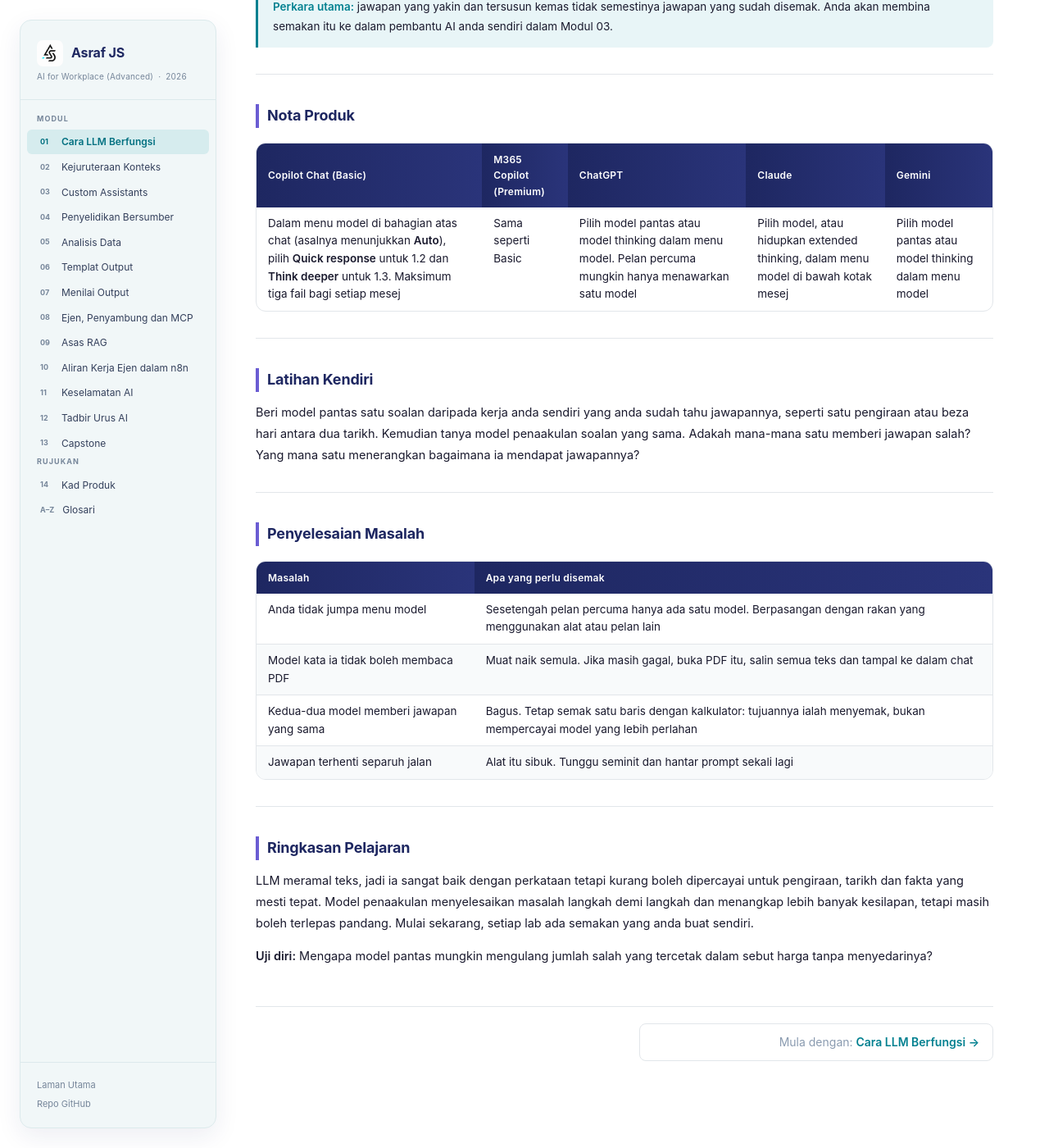
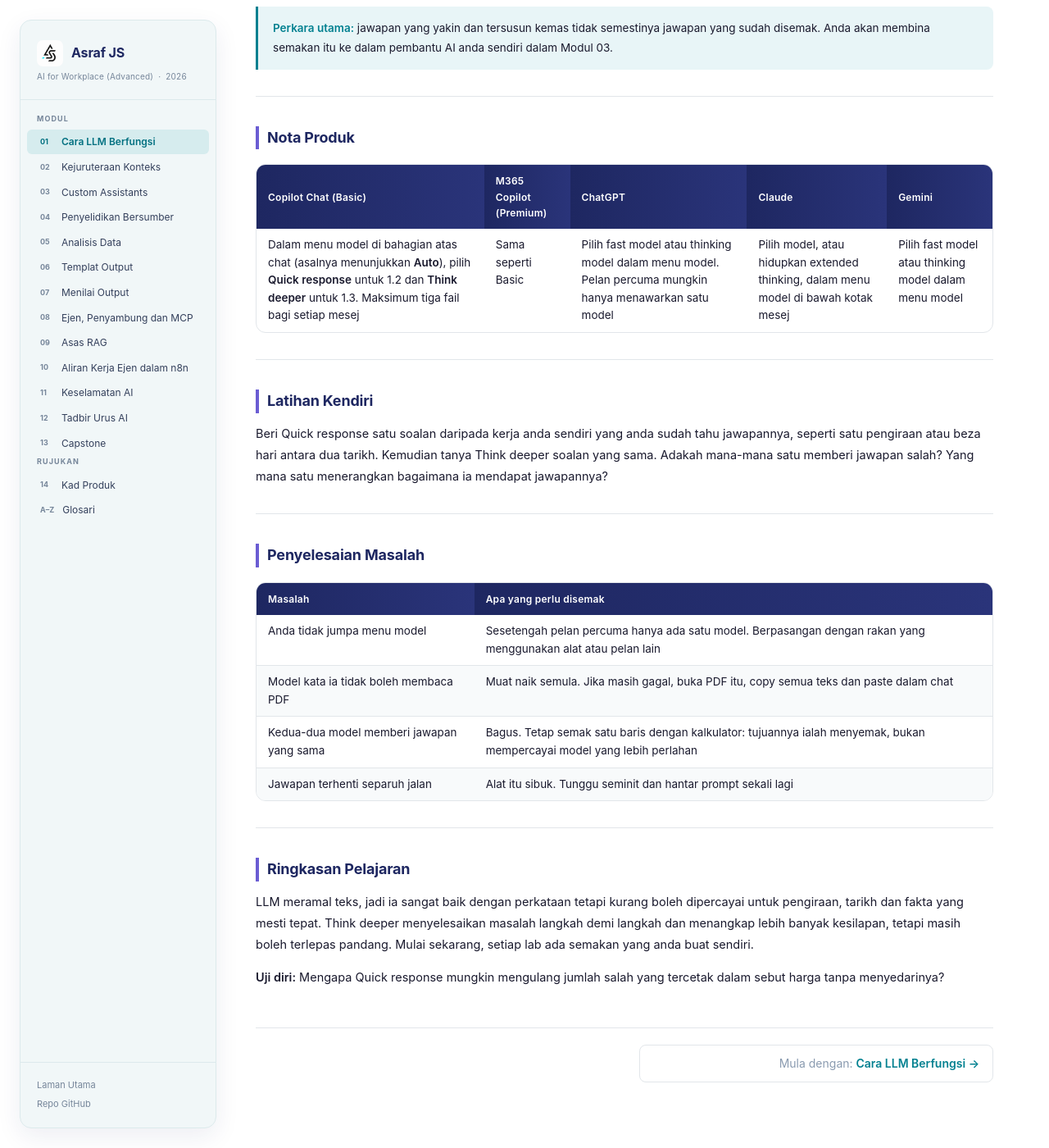
Before and after one commit to Asraf-JS/AI-for-Workplace-Advanced, a Jekyll site: the page built from ms/01-how-llms-behave/README.md, in a window 1280 px wide and 1400 px high, scrolled down 7954 px. Shown: the whole window at 82% size. Built offline with Jekyll 4.4.1, drawn with Linux system fonts in a browser that asks for light colours; our own code applies the rules of GitHub Pages for plain Markdown files; some of the changed text lies outside the part shown.

Commit message:
Use Quick response and Think deeper, and copy/paste, in the Malay pages
Co-Authored-By: Claude Opus 5.5 <noreply@anthropic.com>
Claude-Session: https://claude.ai/code/session_01F3jTzTeVDh4aZxEw8vbSHh

````diff
--- a/ms/01-how-llms-behave/README.md
+++ b/ms/01-how-llms-behave/README.md
@@ -6,7 +6,7 @@ Sebelum anda membina apa-apa, elok faham dahulu apa yang berlaku di dalam alat A
 
 **Anggaran masa:** 40 minit
 
-**Hasil anda:** Dua analisis bagi sebut harga yang sama, satu daripada model pantas dan satu daripada model penaakulan, serta nota ringkas tentang perbezaannya.
+**Hasil anda:** Dua analisis bagi sebut harga yang sama, satu daripada Quick response dan satu daripada Think deeper, serta nota ringkas tentang perbezaannya.
 
 ---
 
@@ -14,7 +14,7 @@ Sebelum anda membina apa-apa, elok faham dahulu apa yang berlaku di dalam alat A
 
 - Terangkan dengan bahasa mudah bagaimana model bahasa besar menghasilkan jawapan
 - Nyatakan mengapa prompt yang sama boleh memberi jawapan berbeza setiap kali
-- Bezakan model pantas dengan model penaakulan, dan bila hendak menggunakan setiap satu
+- Bezakan Quick response dengan Think deeper (fast model dan reasoning model), dan bila hendak menggunakan setiap satu
 - Namakan jenis kesilapan yang perlu disemak: aritmetik, tarikh dan butiran rekaan
 
 ---
@@ -42,7 +42,7 @@ Istilah baharu diterangkan dalam [glosari](../../14-product-cards/glossary.md) (
 
 **Mengapa jawapan berbeza.** Model memilih antara beberapa perkataan seterusnya yang mungkin, dengan sedikit unsur rawak. Jadi prompt yang sama boleh memberi jawapan berbeza setiap kali. Itu berguna semasa merangka teks, dan menjadi sebab untuk menyemak apa-apa yang mesti tepat.
 
-**Model pantas dan model penaakulan.** Model pantas menjawab serta-merta. Model penaakulan (reasoning, atau "thinking") menyelesaikan masalah langkah demi langkah sebelum menjawab. Ia lebih lambat, tetapi lebih banyak menangkap kesilapan dalam tugas seperti menyemak angka. Kebanyakan alat membenarkan anda memilih.
+**Quick response dan Think deeper.** Quick response ialah fast model: ia menjawab serta-merta. Think deeper ialah reasoning model (atau "thinking"): ia menyelesaikan masalah langkah demi langkah sebelum menjawab. Ia lebih lambat, tetapi lebih banyak menangkap kesilapan dalam tugas seperti menyemak angka. Ini nama pilihan dalam Copilot. Kebanyakan alat lain ada pilihan yang sama dengan nama berbeza (lihat Nota Produk).
 
 **Apa yang perlu disemak.** LLM kuat dalam membaca, meringkaskan dan menulis semula. Ia lebih lemah dalam aritmetik, tarikh, dan mengaku "saya tidak tahu". Ia juga boleh menyatakan sesuatu butiran dengan yakin walaupun butiran itu tiada dalam sumber. Setiap modul dalam kursus ini membina tabiat menyemak perkara-perkara ini.
 
@@ -76,13 +76,13 @@ Susunan katanya hampir pasti berbeza. Kedua-duanya tidak salah: model cuma memil
 
 ---
 
-## 1.2 Semak Sebut Harga dengan Model Pantas
+## 1.2 Semak Sebut Harga dengan Quick Response
 
-1. Mulakan new chat dan pilih model pantas ([kad produk](../../14-product-cards/) menunjukkan di mana).
+1. Mulakan new chat dan pilih **Quick response**, atau fast model dalam alat lain ([kad produk](../../14-product-cards/) menunjukkan di mana).
 
    ![New chat Copilot dengan Quick response dipilih dalam menu model di bahagian atas](../../01-how-llms-behave/images/01-04-start-new-chat-choose.png)
 
-   *Dalam Copilot, **Quick response** ialah pilihan pantas dalam menu model.*
+   *Dalam Copilot, **Quick response** ialah fast model dalam menu model.*
 2. Muat naik `rfq-2026-118.pdf` dan `quotation-duduk-selesa.pdf`.
 
    ![Menu tambah dibuka dengan Upload images and files diserlahkan, dan dua PDF dilampirkan dalam kotak mesej](../../01-how-llms-behave/images/01-05-upload-rfq-2026-118.png)
@@ -94,21 +94,21 @@ Susunan katanya hampir pasti berbeza. Kedua-duanya tidak salah: model cuma memil
    Saya bekerja di bahagian perolehan Sinar Maju Sdn Bhd. Saya telah memuat naik permintaan sebut harga kami (RFQ-2026-118) dan sebut harga daripada seorang pembekal. Ringkaskan sebut harga itu dalam lima poin: pembekal, grand total, tempoh sah, jaminan dan terma pembayaran. Kemudian beritahu saya dalam satu ayat sama ada sebut harga itu memenuhi RFQ.
    ```
 
-   ![Ringkasan lima poin model pantas bagi sebut harga Duduk Selesa, dengan baris grand total diserlahkan](../../01-how-llms-behave/images/01-06-send-prompt.png)
+   ![Ringkasan lima poin Quick response bagi sebut harga Duduk Selesa, dengan baris grand total diserlahkan](../../01-how-llms-behave/images/01-06-send-prompt.png)
 
-   *Ringkasan model pantas. Perhatikan grand total yang diberikannya.*
+   *Ringkasan Quick response. Perhatikan grand total yang diberikannya.*
 
 4. Catat grand total yang diberikan oleh model, dan sama ada model itu kata sebut harga memenuhi RFQ.
 
 ---
 
-## 1.3 Semak Sekali Lagi dengan Model Penaakulan
+## 1.3 Semak Sekali Lagi dengan Think Deeper
 
-1. Mulakan new chat dan tukar kepada model penaakulan (thinking).
+1. Mulakan new chat dan tukar kepada **Think deeper**, atau reasoning model (thinking) dalam alat lain.
 
    ![New chat Copilot dengan Think deeper dipilih dalam menu model](../../01-how-llms-behave/images/01-07-start-new-chat-switch.png)
 
-   *Dalam Copilot, **Think deeper** ialah pilihan penaakulan.*
+   *Dalam Copilot, **Think deeper** ialah reasoning model.*
 2. Muat naik dua fail yang sama.
 
    ![Dua PDF yang sama dilampirkan dalam kotak mesej chat Think deeper](../../01-how-llms-behave/images/01-08-upload-same-two-files.png)
@@ -120,11 +120,11 @@ Susunan katanya hampir pasti berbeza. Kedua-duanya tidak salah: model cuma memil
    Sekarang semak aritmetiknya. Kira semula setiap amaun baris sebagai kuantiti x harga seunit, kemudian subjumlah, cukai dan grand total. Tunjukkan jalan kira dalam jadual dan bandingkan setiap angka dengan angka yang tercetak dalam sebut harga.
    ```
 
-   ![Tajuk Arithmetic Check daripada model penaakulan, dengan jadual dan kesimpulan di bawahnya dikaburkan](../../01-how-llms-behave/images/01-09-send-same-prompt-1.png)
+   ![Tajuk Arithmetic Check daripada Think deeper, dengan jadual dan kesimpulan di bawahnya dikaburkan](../../01-how-llms-behave/images/01-09-send-same-prompt-1.png)
 
-   *Semakan aritmetik oleh model penaakulan. Jadualnya dikaburkan supaya anda boleh bandingkan dengan keputusan anda sendiri dahulu.*
+   *Semakan aritmetik oleh Think deeper. Jadualnya dikaburkan supaya anda boleh bandingkan dengan keputusan anda sendiri dahulu.*
 
-4. Bandingkan apa yang ditemui oleh model penaakulan dengan catatan anda dari 1.2.
+4. Bandingkan apa yang ditemui oleh Think deeper dengan catatan anda dari 1.2.
 
 > **Petua:** jangan terima bulat-bulat angka daripada mana-mana model. Semak satu baris sendiri dengan kalkulator: kuantiti darab harga seunit.
 
@@ -135,7 +135,7 @@ Sebut harga itu mencetak grand total **RM46,548.00**, sedangkan grand total yang
 
 Baris 1 ialah 120 kerusi pada harga RM365.00, iaitu RM43,800.00. Sebut harga itu mencetak RM42,800.00, jadi subjumlahnya kurang RM1,000.00, dan selepas cukai 8%, grand totalnya kurang RM1,080.00. Amaun dalam perkataan sepadan dengan angka yang salah, jadi halaman itu nampak konsisten.
 
-Model pantas selalunya mengulang jumlah yang tercetak tanpa menyemaknya. Model penaakulan lebih cenderung mengira 120 x 365.00 dan menemui perbezaan itu. Kedua-duanya boleh terlepas pandang, dan itulah yang akan anda bincangkan.
+Quick response selalunya mengulang jumlah yang tercetak tanpa menyemaknya. Think deeper lebih cenderung mengira 120 x 365.00 dan menemui perbezaan itu. Kedua-duanya boleh terlepas pandang, dan itulah yang akan anda bincangkan.
 
 </details>
 
@@ -145,8 +145,8 @@ Model pantas selalunya mengulang jumlah yang tercetak tanpa menyemaknya. Model p
 
 Bersama rakan di sebelah anda, jawab tiga soalan ini:
 
-1. Adakah model pantas menyemak angka, atau sekadar mengulang angka yang tercetak pada halaman?
-2. Apa yang model penaakulan buat secara berbeza, dan berapa lama lagi masa yang diambilnya?
+1. Adakah Quick response menyemak angka, atau sekadar mengulang angka yang tercetak pada halaman?
+2. Apa yang Think deeper buat secara berbeza, dan berapa lama lagi masa yang diambilnya?
 3. Untuk tugas apa dalam kerja anda sendiri anda akan memilih setiap jenis model?
 
 > **Perkara utama:** jawapan yang yakin dan tersusun kemas tidak semestinya jawapan yang sudah disemak. Anda akan membina semakan itu ke dalam pembantu AI anda sendiri dalam Modul 03.
@@ -157,13 +157,13 @@ Bersama rakan di sebelah anda, jawab tiga soalan ini:
 
 | Copilot Chat (Basic) | M365 Copilot (Premium) | ChatGPT | Claude | Gemini |
 |---|---|---|---|---|
-| Dalam menu model di bahagian atas chat (asalnya menunjukkan **Auto**), pilih **Quick response** untuk 1.2 dan **Think deeper** untuk 1.3. Maksimum tiga fail bagi setiap mesej | Sama seperti Basic | Pilih model pantas atau model thinking dalam menu model. Pelan percuma mungkin hanya menawarkan satu model | Pilih model, atau hidupkan extended thinking, dalam menu model di bawah kotak mesej | Pilih model pantas atau model thinking dalam menu model |
+| Dalam menu model di bahagian atas chat (asalnya menunjukkan **Auto**), pilih **Quick response** untuk 1.2 dan **Think deeper** untuk 1.3. Maksimum tiga fail bagi setiap mesej | Sama seperti Basic | Pilih fast model atau thinking model dalam menu model. Pelan percuma mungkin hanya menawarkan satu model | Pilih model, atau hidupkan extended thinking, dalam menu model di bawah kotak mesej | Pilih fast model atau thinking model dalam menu model |
 
 ---
 
 ## Latihan Kendiri
 
-Beri model pantas satu soalan daripada kerja anda sendiri yang anda sudah tahu jawapannya, seperti satu pengiraan atau beza hari antara dua tarikh. Kemudian tanya model penaakulan soalan yang sama. Adakah mana-mana satu memberi jawapan salah? Yang mana satu menerangkan bagaimana ia mendapat jawapannya?
+Beri Quick response satu soalan daripada kerja anda sendiri yang anda sudah tahu jawapannya, seperti satu pengiraan atau beza hari antara dua tarikh. Kemudian tanya Think deeper soalan yang sama. Adakah mana-mana satu memberi jawapan salah? Yang mana satu menerangkan bagaimana ia mendapat jawapannya?
 
 ---
 
@@ -172,7 +172,7 @@ Beri model pantas satu soalan daripada kerja anda sendiri yang anda sudah tahu j
 | Masalah | Apa yang perlu disemak |
 |---|---|
 | Anda tidak jumpa menu model | Sesetengah pelan percuma hanya ada satu model. Berpasangan dengan rakan yang menggunakan alat atau pelan lain |
-| Model kata ia tidak boleh membaca PDF | Muat naik semula. Jika masih gagal, buka PDF itu, salin semua teks dan tampal ke dalam chat |
+| Model kata ia tidak boleh membaca PDF | Muat naik semula. Jika masih gagal, buka PDF itu, copy semua teks dan paste dalam chat |
 | Kedua-dua model memberi jawapan yang sama | Bagus. Tetap semak satu baris dengan kalkulator: tujuannya ialah menyemak, bukan mempercayai model yang lebih perlahan |
 | Jawapan terhenti separuh jalan | Alat itu sibuk. Tunggu seminit dan hantar prompt sekali lagi |
 
@@ -180,6 +180,6 @@ Beri model pantas satu soalan daripada kerja anda sendiri yang anda sudah tahu j
 
 ## Ringkasan Pelajaran
 
-LLM meramal teks, jadi ia sangat baik dengan perkataan tetapi kurang boleh dipercayai untuk pengiraan, tarikh dan fakta yang mesti tepat. Model penaakulan menyelesaikan masalah langkah demi langkah dan menangkap lebih banyak kesilapan, tetapi masih boleh terlepas pandang. Mulai sekarang, setiap lab ada semakan yang anda buat sendiri.
+LLM meramal teks, jadi ia sangat baik dengan perkataan tetapi kurang boleh dipercayai untuk pengiraan, tarikh dan fakta yang mesti tepat. Think deeper menyelesaikan masalah langkah demi langkah dan menangkap lebih banyak kesilapan, tetapi masih boleh terlepas pandang. Mulai sekarang, setiap lab ada semakan yang anda buat sendiri.
 
-**Uji diri:** Mengapa model pantas mungkin mengulang jumlah salah yang tercetak dalam sebut harga tanpa menyedarinya?
+**Uji diri:** Mengapa Quick response mungkin mengulang jumlah salah yang tercetak dalam sebut harga tanpa menyedarinya?
````
Also changed, not shown: CLAUDE.md (+1 -1 lines), ms/01-how-llms-behave/prompts.md (+4 -4 lines), ms/index.md (+1 -1 lines).
